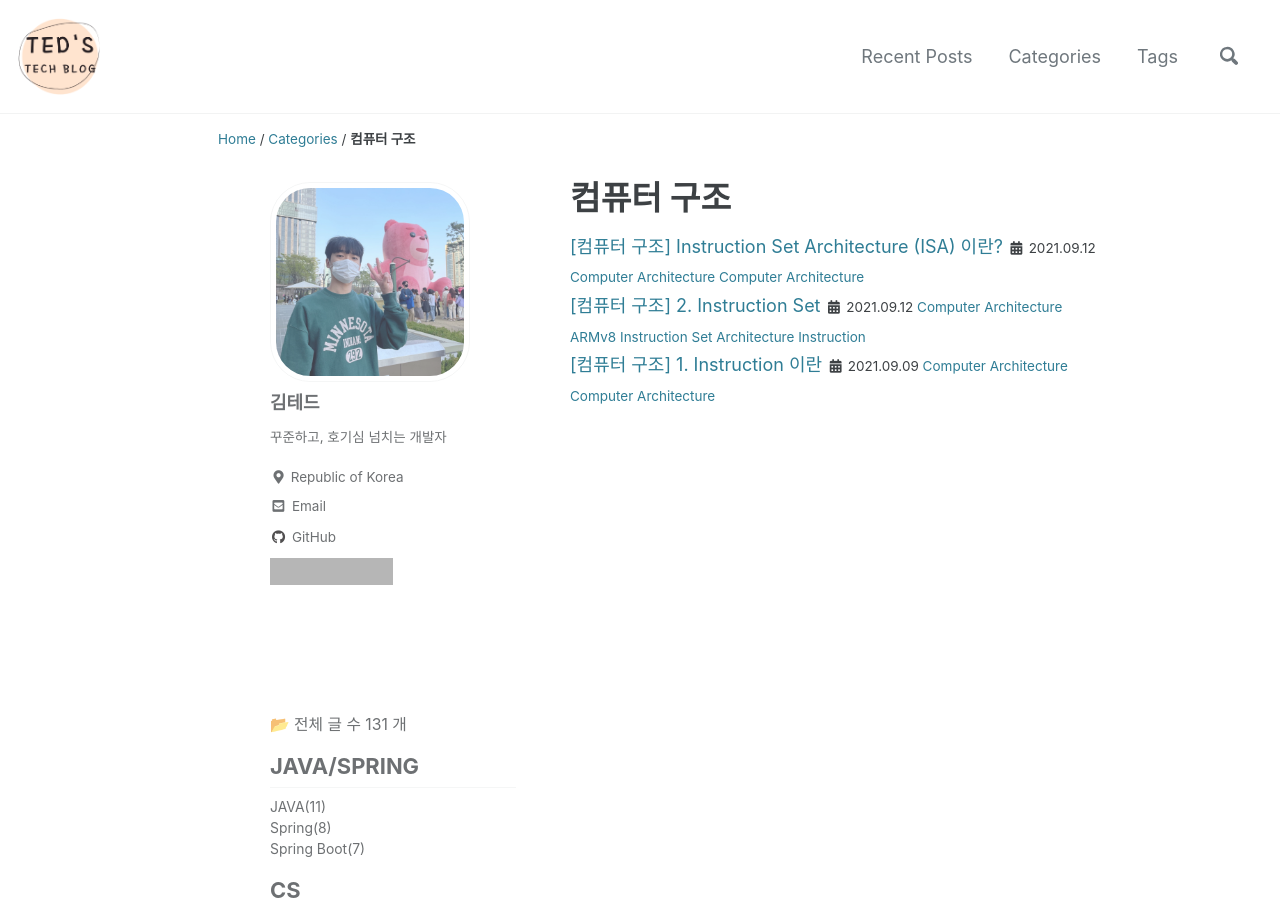
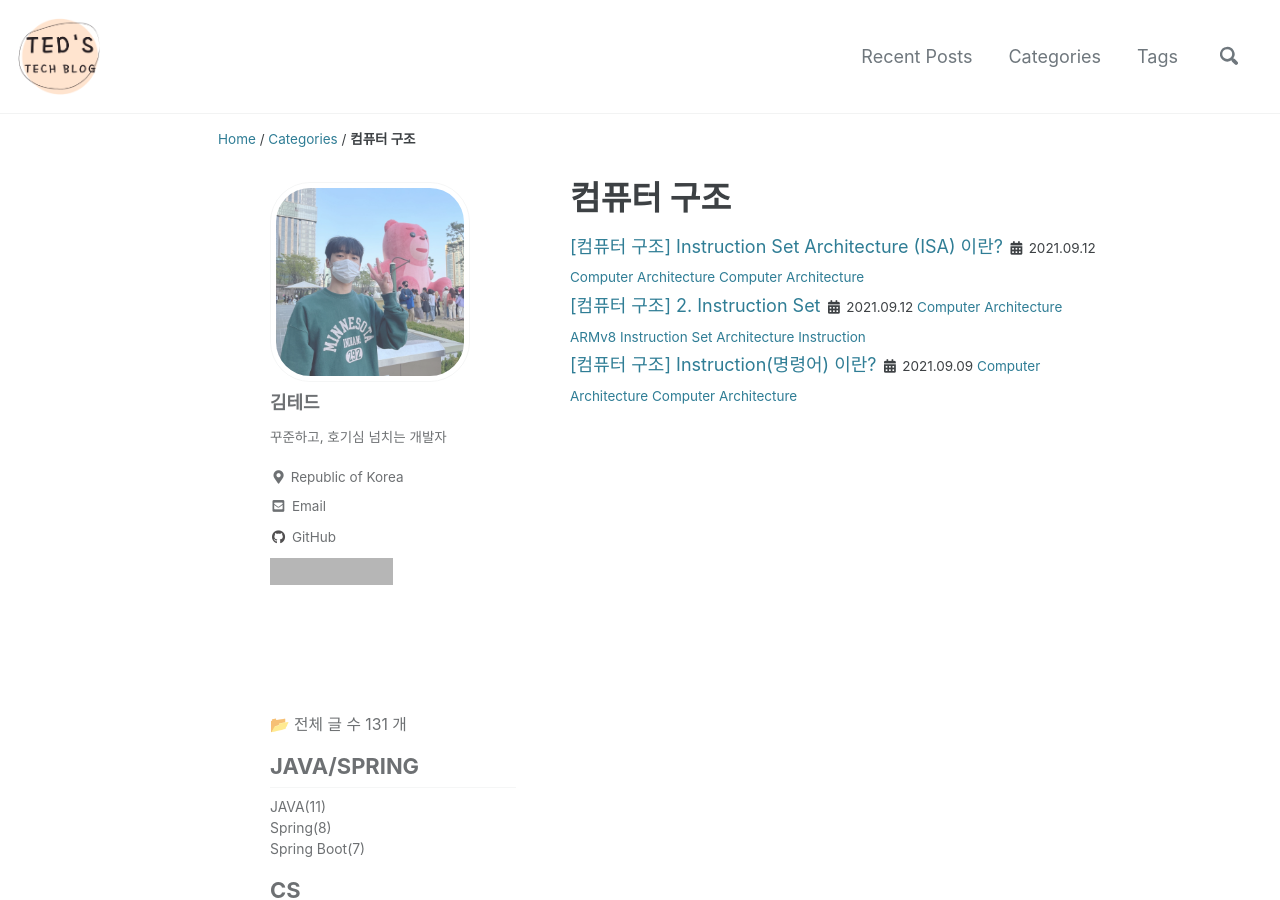
Before and after one commit to idkim97/idkim97.github.io, a Jekyll site: the page built from _pages/categories/category-computerArchitecture.md, in a window 1280 px wide and 900 px high. Built offline with Jekyll 4.4.1, drawn with Linux system fonts in a browser that asks for light colours; cached includes are drawn as plain includes; some web fonts are replaced; grey boxes are pictures that could not be loaded.

Commit message:
Update 2021-09-09-CA_Instructions.md

```diff
--- a/_posts/2021-09-09-CA_Instructions.md
+++ b/_posts/2021-09-09-CA_Instructions.md
@@ -1,7 +1,7 @@
 ---
 permalink: /2021-09-09-Instruction/
 published: true
-title: "[컴퓨터 구조] 1. Instruction 이란"
+title: "[컴퓨터 구조] Instruction(명령어) 이란?"
 date: 2021-09-09 12:00:00
 toc: true
 toc_sticky: true
```
